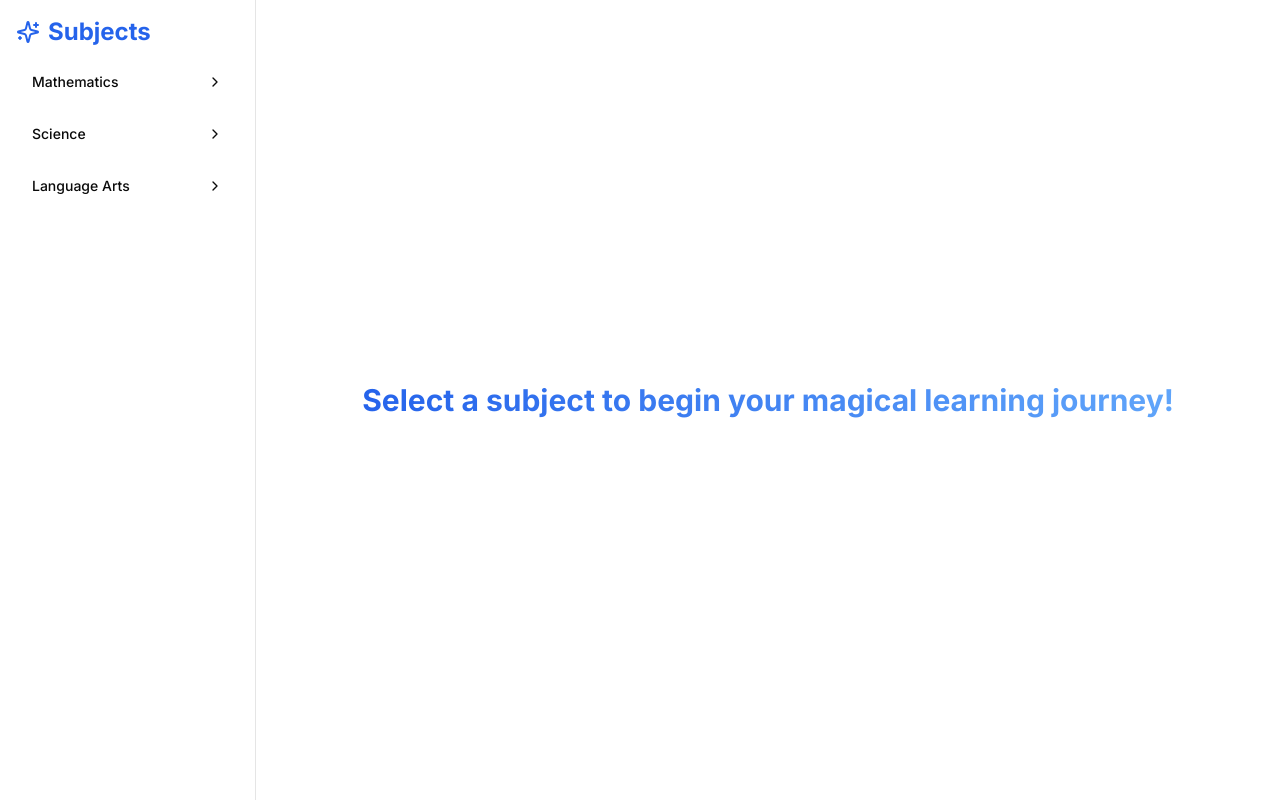
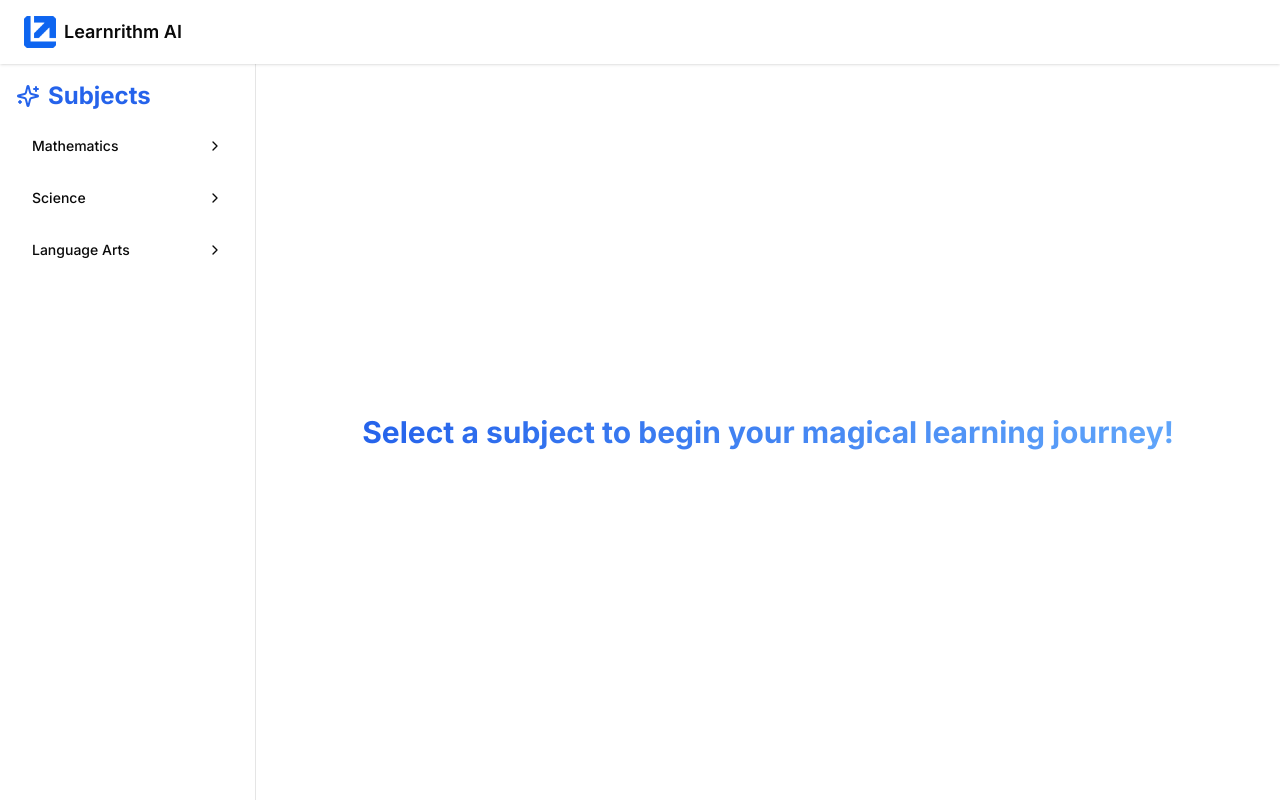
Before and after one commit to learnrithmai/Learnrithm-Ai-Teacher-frontend, a Next.js app: page /create/topics/courses in a window 1280 px wide. Built offline with nearby package versions, Linux system fonts and the light colour scheme.

Commit message:
feat: update dependencies and enhance layout with top navigation bar in course creation page

```diff
--- a/package.json
+++ b/package.json
@@ -38,11 +38,13 @@
     "@radix-ui/react-toggle": "^1.1.0",
     "@radix-ui/react-toggle-group": "^1.1.0",
     "@radix-ui/react-tooltip": "^1.1.2",
+    "@types/three": "^0.173.0",
     "class-variance-authority": "^0.7.1",
     "clsx": "^2.1.1",
     "date-fns": "^3.6.0",
     "embla-carousel-react": "^8.5.2",
     "framer-motion": "^12.4.0",
+    "gsap": "^3.12.7",
     "input-otp": "^1.4.2",
     "lucide-react": "^0.474.0",
     "next": "15.1.6",
@@ -57,6 +59,7 @@
     "sonner": "^1.7.4",
     "tailwind-merge": "^3.0.1",
     "tailwindcss-animate": "^1.0.7",
+    "three": "^0.173.0",
     "vaul": "^0.9.9",
     "zod": "^3.23.8"
   },
--- a/src/app/create/topics/courses/page.tsx
+++ b/src/app/create/topics/courses/page.tsx
@@ -2,6 +2,7 @@
 
 import { useState } from "react"
 import { Menu } from "lucide-react"
+import Image from "next/image"
 import { Button } from "@/components/ui/button"
 import Sidebar from "@/components/Sidebar"
 import MainContent from "@/components/MainContent"
@@ -24,22 +25,39 @@ export default function Home() {
   }
 
   return (
-    <div className="flex h-screen bg-background text-foreground">
+    <div className="flex flex-col h-screen bg-background text-foreground">
+      {/* Top Navigation Bar */}
+      <nav className="flex items-center justify-between p-4 shadow bg-background z-50">
+        <div className="flex items-center">
           {/* Hamburger menu for mobile */}
           <Button
             variant="ghost"
             size="icon"
-        className="fixed top-4 left-4 z-50 md:hidden"
+            className="md:hidden"
             onClick={() => setIsSidebarOpen(!isSidebarOpen)}
           >
             <Menu className="h-6 w-6" />
           </Button>
+          {/* Logo and Text */}
+          <div className="flex items-center ml-2">
+            <Image
+              src="/images/Logomark.png"
+              alt="Learnrithm AI Logo"
+              width={32}
+              height={32}
+            />
+            <span className="ml-2 font-semibold text-lg">Learnrithm AI</span>
+          </div>
+        </div>
+        {/* Optionally add more nav items here */}
+      </nav>
 
+      <div className="flex flex-1 overflow-hidden">
         {/* Sidebar */}
         <div
           className={`fixed inset-y-0 left-0 transform ${
             isSidebarOpen ? "translate-x-0" : "-translate-x-full"
-        } md:relative md:translate-x-0 transition duration-200 ease-in-out z-30 md:z-0`}
+          } md:relative md:translate-x-0 transition-transform duration-200 ease-in-out z-30 md:z-0`}
         >
           <Sidebar onSubjectSelect={handleSubjectSelect} onTopicSelect={handleTopicSelect} />
         </div>
@@ -49,5 +67,6 @@ export default function Home() {
           <MainContent selectedSubject={selectedSubject} selectedTopic={selectedTopic} />
         </div>
       </div>
+    </div>
   )
 }
```
Also changed, not shown: public/images/Logomark.png (added), 1 other file (tests, documents, lock files or other folders). Lines whose indentation alone changed are shown as unchanged.
